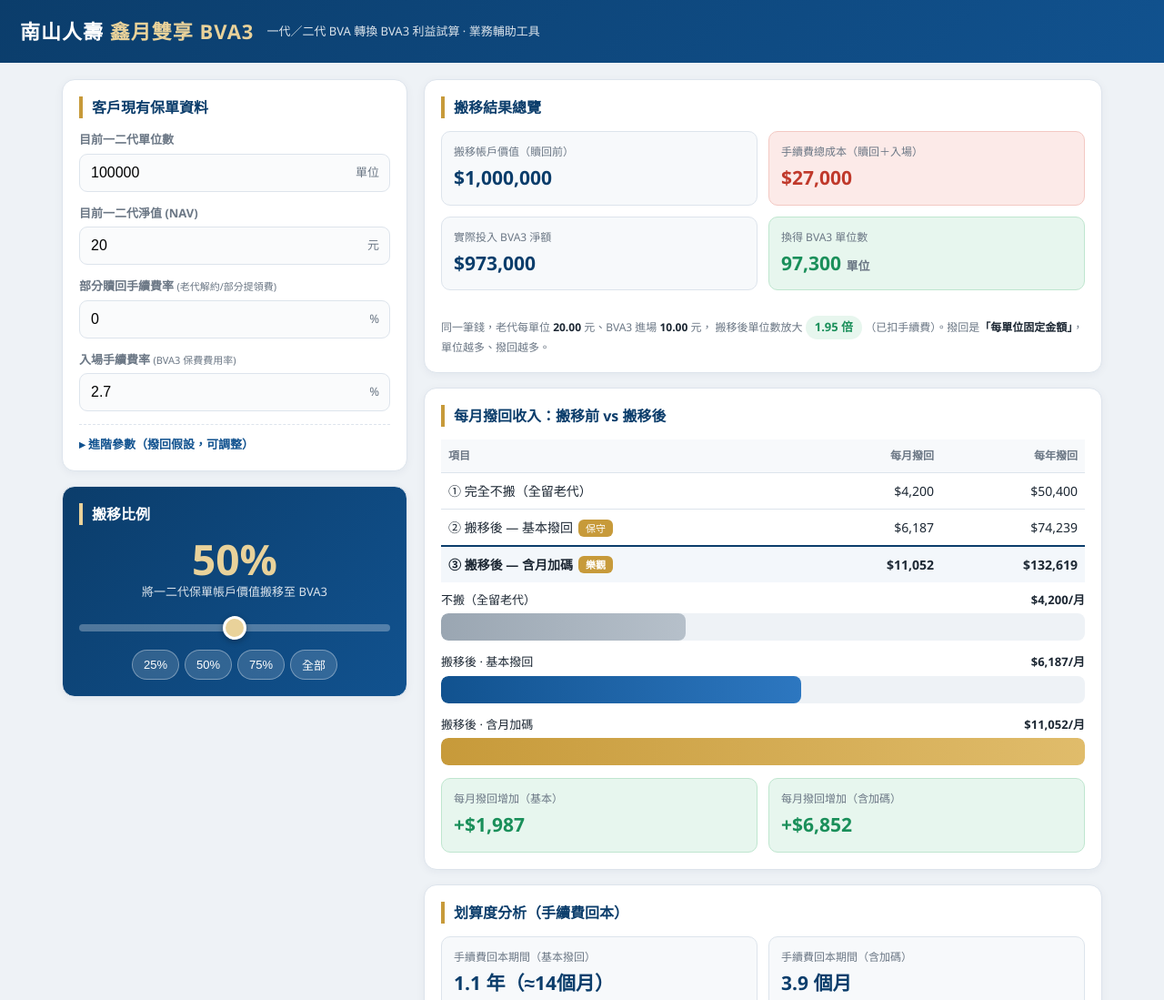
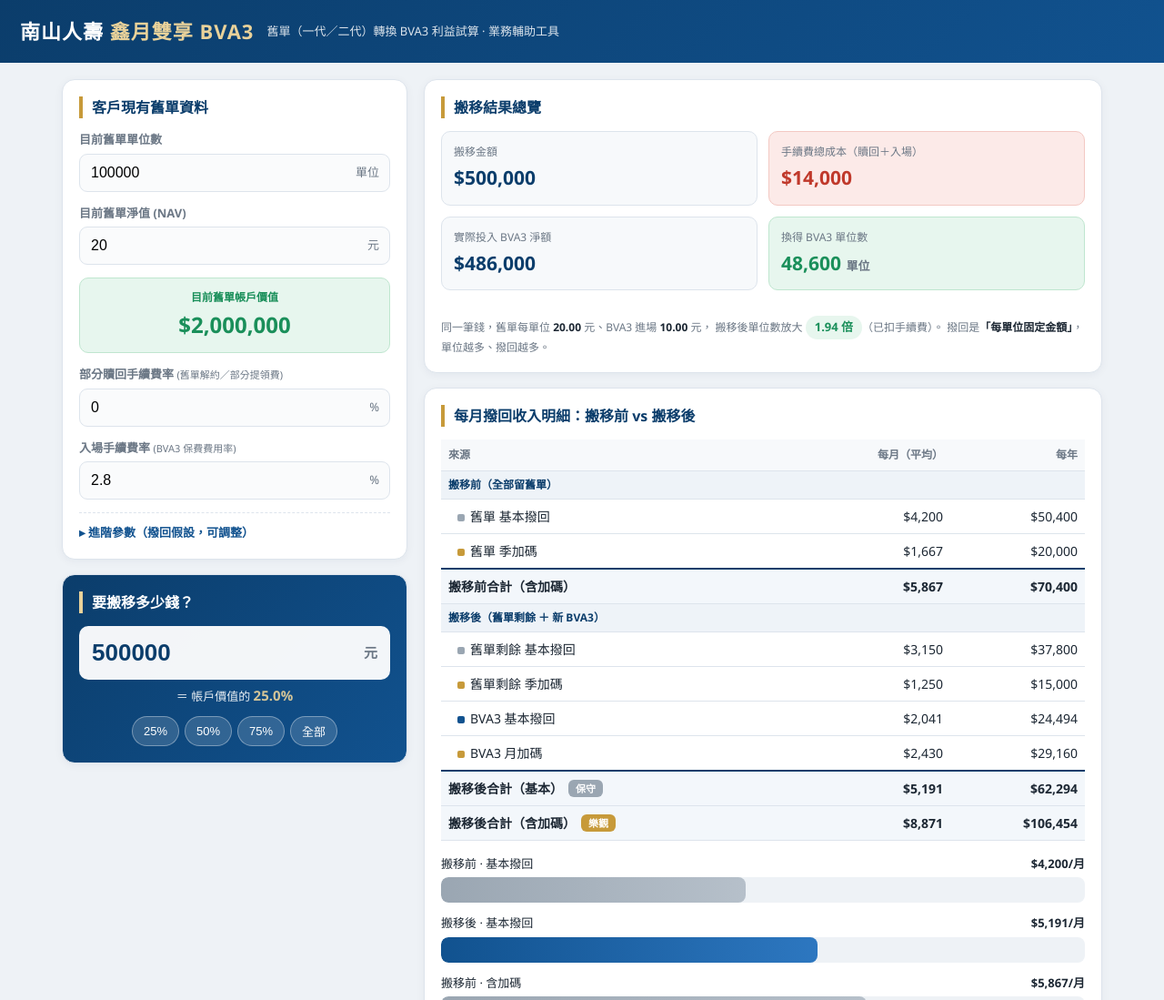
Before and after one commit to berrychen1991/bva, a plain HTML site: page index.html in a window 1280 px wide. Shown: the top 1099 px of the page at 91% size. Drawn offline with Linux system fonts and the light colour scheme.

Commit message:
Add files via upload

```diff
--- a/index.html
+++ b/index.html
@@ -3,13 +3,13 @@
 <head>
 <meta charset="UTF-8">
 <meta name="viewport" content="width=device-width, initial-scale=1.0">
-<title>南山 BVA 一二代 → BVA3 轉換試算</title>
+<title>南山 BVA 舊單 → BVA3 轉換試算</title>
 <style>
   :root{
     --navy:#0b3d6b; --navy2:#11528f; --gold:#c79a3a; --gold-l:#e9d29a;
     --bg:#eef2f6; --card:#ffffff; --ink:#1c2733; --muted:#6b7785;
     --good:#1a8f5a; --good-bg:#e7f6ee; --warn:#c0392b; --warn-bg:#fceae8;
-    --line:#dde4ec; --new:#11528f; --old:#9aa6b2;
+    --line:#dde4ec;
   }
   *{box-sizing:border-box}
   body{margin:0;font-family:"Microsoft JhengHei","PingFang TC","Segoe UI",sans-serif;
@@ -32,10 +32,14 @@
   .inputbox{position:relative}
   .inputbox input{width:100%;padding:11px 40px 11px 12px;font-size:16px;
     border:1px solid var(--line);border-radius:9px;background:#fafbfc;
-    transition:border .15s;-moz-appearance:textfield}
+    transition:border .15s;-moz-appearance:textfield;appearance:textfield}
   .inputbox input:focus{outline:none;border-color:var(--navy2);background:#fff}
   .inputbox .unit{position:absolute;right:12px;top:50%;transform:translateY(-50%);
     font-size:13px;color:var(--muted)}
+  .acctbox{background:var(--good-bg);border:1px solid #bfe6cf;border-radius:10px;
+    padding:12px;margin-bottom:14px;text-align:center}
+  .acctbox .k{font-size:12px;color:var(--good);font-weight:700;margin-bottom:3px}
+  .acctbox .v{font-size:24px;font-weight:800;color:var(--good)}
   details.adv{margin-top:6px;border-top:1px dashed var(--line);padding-top:12px}
   details.adv summary{cursor:pointer;font-size:13px;color:var(--navy2);font-weight:700;
     list-style:none;user-select:none}
@@ -43,14 +47,20 @@
   details.adv summary::before{content:"▸ ";}
   details.adv[open] summary::before{content:"▾ ";}
 
-  /* slider */
+  /* mover */
   .slider-card{background:linear-gradient(135deg,#0b3d6b,#11528f);color:#fff}
   .slider-card h2{color:#fff;border-left-color:var(--gold-l)}
-  .pct-display{font-size:46px;font-weight:800;text-align:center;color:var(--gold-l);
-    line-height:1;margin:6px 0 4px}
-  .pct-sub{text-align:center;font-size:13px;opacity:.85;margin-bottom:16px}
+  .amtbox{position:relative;margin-bottom:6px}
+  .amtbox input{width:100%;padding:14px 50px 14px 14px;font-size:26px;font-weight:800;
+    border:none;border-radius:10px;background:rgba(255,255,255,.95);color:var(--navy);
+    -moz-appearance:textfield;appearance:textfield}
+  .amtbox input:focus{outline:2px solid var(--gold-l)}
+  .amtbox .unit{position:absolute;right:14px;top:50%;transform:translateY(-50%);
+    font-size:15px;color:var(--muted);font-weight:700}
+  .pct-sub{text-align:center;font-size:13px;opacity:.9;margin:6px 0 12px}
+  .pct-sub b{color:var(--gold-l);font-size:15px}
   input[type=range]{width:100%;height:8px;border-radius:8px;-webkit-appearance:none;
-    background:rgba(255,255,255,.28);outline:none;margin:8px 0}
+    background:rgba(255,255,255,.28);outline:none;margin:6px 0}
   input[type=range]::-webkit-slider-thumb{-webkit-appearance:none;width:26px;height:26px;
     border-radius:50%;background:var(--gold-l);border:3px solid #fff;cursor:pointer;
     box-shadow:0 2px 6px rgba(0,0,0,.3)}
@@ -74,82 +84,94 @@
   .stat.cost .v{color:var(--warn)}
 
   table{width:100%;border-collapse:collapse;margin-top:6px;font-size:14px}
-  th,td{padding:9px 8px;text-align:right;border-bottom:1px solid var(--line)}
+  th,td{padding:8px 8px;text-align:right;border-bottom:1px solid var(--line)}
   th:first-child,td:first-child{text-align:left}
   thead th{color:var(--muted);font-size:12px;font-weight:700;background:#f7f9fb}
-  tr.total td{font-weight:800;border-top:2px solid var(--navy);border-bottom:none;background:#f3f7fb}
-  .up{color:var(--good);font-weight:700}
-  .down{color:var(--warn);font-weight:700}
+  tr.sub td{background:#eef3f8;font-weight:800;color:var(--navy);font-size:12px;padding:6px 8px}
+  tr.det td:first-child{padding-left:18px;color:var(--ink)}
+  tr.det td:first-child .tag{display:inline-block;width:8px;height:8px;border-radius:2px;margin-right:6px;vertical-align:middle}
+  .tag.old{background:#9aa6b2}
+  .tag.new{background:#11528f}
+  .tag.bonus{background:var(--gold)}
+  tr.sum td{font-weight:800;border-top:2px solid var(--navy);background:#f3f7fb}
+  tr.sum.opt td{border-top:1px solid var(--line)}
 
-  /* bar compare */
-  .bars{margin-top:10px}
-  .barrow{margin-bottom:14px}
+  /* bars */
+  .bars{margin-top:16px}
+  .barrow{margin-bottom:13px}
   .barrow .lbl{display:flex;justify-content:space-between;font-size:13px;margin-bottom:5px}
   .barrow .lbl b{font-weight:800}
-  .bartrack{background:#eef2f6;border-radius:8px;height:30px;position:relative;overflow:hidden}
-  .barfill{height:100%;border-radius:8px;display:flex;align-items:center;
-    padding-left:10px;color:#fff;font-size:12px;font-weight:700;white-space:nowrap;
-    transition:width .35s ease}
-  .barfill.old{background:linear-gradient(90deg,#9aa6b2,#b6c0ca)}
-  .barfill.base{background:linear-gradient(90deg,#11528f,#2d77c0)}
-  .barfill.bonus{background:linear-gradient(90deg,#c79a3a,#e0bc6b)}
+  .bartrack{background:#eef2f6;border-radius:8px;height:28px;position:relative;overflow:hidden}
+  .barfill{height:100%;border-radius:8px;transition:width .35s ease}
+  .barfill.before{background:linear-gradient(90deg,#9aa6b2,#b6c0ca)}
+  .barfill.after{background:linear-gradient(90deg,#11528f,#2d77c0)}
+  .barfill.afterb{background:linear-gradient(90deg,#c79a3a,#e0bc6b)}
 
-  .note{font-size:12px;color:var(--muted);margin-top:14px;padding-top:12px;
-    border-top:1px dashed var(--line)}
+  .note{font-size:12px;color:var(--muted);margin-top:14px;padding-top:12px;border-top:1px dashed var(--line)}
   .note b{color:var(--ink)}
-  .pill{display:inline-block;background:var(--good-bg);color:var(--good);
-    font-weight:800;padding:3px 10px;border-radius:20px;font-size:13px}
+  .pill{display:inline-block;background:var(--good-bg);color:var(--good);font-weight:800;padding:3px 10px;border-radius:20px;font-size:13px}
   .sectiongap{height:16px}
+  .badge{font-size:11px;background:var(--gold);color:#fff;padding:2px 8px;border-radius:6px;margin-left:6px;vertical-align:middle}
+  .badge.gray{background:#9aa6b2}
   footer{text-align:center;font-size:11px;color:var(--muted);padding:18px;max-width:1180px;margin:0 auto}
-  .badge{font-size:11px;background:var(--gold);color:#fff;padding:2px 8px;border-radius:6px;margin-left:6px;vertical-align:middle}
 </style>
 </head>
 <body>
 <header>
   <div class="logo">南山人壽 <span class="gold">鑫月雙享 BVA3</span></div>
-  <div class="sub">一代／二代 BVA 轉換 BVA3 利益試算 · 業務輔助工具</div>
+  <div class="sub">舊單（一代／二代）轉換 BVA3 利益試算 · 業務輔助工具</div>
 </header>
 
 <div class="wrap">
   <!-- ===== 左：輸入 ===== -->
   <div>
     <div class="card">
-      <h2>客戶現有保單資料</h2>
+      <h2>客戶現有舊單資料</h2>
       <div class="field">
-        <label>目前一二代單位數</label>
+        <label>目前舊單單位數</label>
         <div class="inputbox"><input id="uOld" type="number" value="100000" min="0" step="1"><span class="unit">單位</span></div>
       </div>
       <div class="field">
-        <label>目前一二代淨值 (NAV)</label>
+        <label>目前舊單淨值 (NAV)</label>
         <div class="inputbox"><input id="navOld" type="number" value="20" min="0.01" step="0.01"><span class="unit">元</span></div>
       </div>
+
+      <div class="acctbox">
+        <div class="k">目前舊單帳戶價值</div>
+        <div class="v">$<span id="acctVal">0</span></div>
+      </div>
+
       <div class="field">
-        <label>部分贖回手續費率 <span class="hint">(老代解約/部分提領費)</span></label>
+        <label>部分贖回手續費率 <span class="hint">(舊單解約／部分提領費)</span></label>
         <div class="inputbox"><input id="fRedeem" type="number" value="0" min="0" step="0.1"><span class="unit">%</span></div>
       </div>
       <div class="field">
         <label>入場手續費率 <span class="hint">(BVA3 保費費用率)</span></label>
-        <div class="inputbox"><input id="fEntry" type="number" value="2.7" min="0" step="0.1"><span class="unit">%</span></div>
+        <div class="inputbox"><input id="fEntry" type="number" value="2.8" min="0" step="0.1"><span class="unit">%</span></div>
       </div>
 
       <details class="adv">
         <summary>進階參數（撥回假設，可調整）</summary>
         <div class="sectiongap"></div>
         <div class="field">
-          <label>老代 每單位每月撥回金額</label>
-          <div class="inputbox"><input id="rOld" type="number" value="0.042" min="0" step="0.001"><span class="unit">元</span></div>
+          <label>舊單 每單位 每月基本撥回</label>
+          <div class="inputbox"><input id="rOldBase" type="number" value="0.042" min="0" step="0.001"><span class="unit">元</span></div>
+        </div>
+        <div class="field">
+          <label>舊單 每單位 季加碼 <span class="hint">(每季一次)</span></label>
+          <div class="inputbox"><input id="rOldQ" type="number" value="0.050" min="0" step="0.001"><span class="unit">元</span></div>
         </div>
         <div class="field">
           <label>BVA3 進場淨值</label>
           <div class="inputbox"><input id="navNew" type="number" value="10" min="0.01" step="0.01"><span class="unit">元</span></div>
         </div>
         <div class="field">
-          <label>BVA3 基本撥回 (NAV≥8)</label>
-          <div class="inputbox"><input id="rBase" type="number" value="0.042" min="0" step="0.001"><span class="unit">元/單位</span></div>
+          <label>BVA3 每單位 每月基本撥回 (NAV≥8)</label>
+          <div class="inputbox"><input id="rBase" type="number" value="0.042" min="0" step="0.001"><span class="unit">元</span></div>
         </div>
         <div class="field">
-          <label>BVA3 月加碼撥回 (NAV&gt;10.3)</label>
-          <div class="inputbox"><input id="rBonus" type="number" value="0.050" min="0" step="0.001"><span class="unit">元/單位</span></div>
+          <label>BVA3 每單位 月加碼 (NAV&gt;10.3)</label>
+          <div class="inputbox"><input id="rBonus" type="number" value="0.050" min="0" step="0.001"><span class="unit">元</span></div>
         </div>
       </details>
     </div>
@@ -157,10 +179,12 @@
     <div class="sectiongap"></div>
 
     <div class="card slider-card">
-      <h2>搬移比例</h2>
-      <div class="pct-display"><span id="pctVal">50</span>%</div>
-      <div class="pct-sub">將一二代保單帳戶價值搬移至 BVA3</div>
-      <input id="slider" type="range" min="0" max="100" value="50" step="1">
+      <h2>要搬移多少錢？</h2>
+      <div class="amtbox">
+        <input id="amtInput" type="number" value="500000" min="0" step="1000">
+        <span class="unit">元</span>
+      </div>
+      <div class="pct-sub">＝ 帳戶價值的 <b><span id="pctOfAcct">0</span>%</b></div>
       <div class="quickbtns">
         <button data-p="25">25%</button>
         <button data-p="50">50%</button>
@@ -176,7 +200,7 @@
       <h2>搬移結果總覽</h2>
       <div class="grid2">
         <div class="stat">
-          <div class="k">搬移帳戶價值（贖回前）</div>
+          <div class="k">搬移金額</div>
           <div class="v">$<span id="grossMoved">0</span></div>
         </div>
         <div class="stat cost">
@@ -194,51 +218,52 @@
       </div>
 
       <div class="note" style="border-top:none;padding-top:14px">
-        同一筆錢，老代每單位 <b id="navOldTxt">20</b> 元、BVA3 進場 <b id="navNewTxt">10</b> 元，
-        搬移後單位數放大 <span class="pill"><span id="unitMult">0</span> 倍</span>
-        （已扣手續費）。撥回是<b>「每單位固定金額」</b>，單位越多、撥回越多。
+        同一筆錢，舊單每單位 <b id="navOldTxt">20</b> 元、BVA3 進場 <b id="navNewTxt">10</b> 元，
+        搬移後單位數放大 <span class="pill"><span id="unitMult">0</span> 倍</span>（已扣手續費）。
+        撥回是<b>「每單位固定金額」</b>，單位越多、撥回越多。
       </div>
     </div>
 
     <div class="sectiongap"></div>
 
     <div class="card">
-      <h2>每月撥回收入：搬移前 vs 搬移後</h2>
+      <h2>每月撥回收入明細：搬移前 vs 搬移後</h2>
       <table>
         <thead>
-          <tr><th>項目</th><th>每月撥回</th><th>每年撥回</th></tr>
+          <tr><th>來源</th><th>每月（平均）</th><th>每年</th></tr>
         </thead>
         <tbody>
-          <tr>
-            <td>① 完全不搬（全留老代）</td>
-            <td>$<span id="beforeM">0</span></td>
-            <td>$<span id="beforeY">0</span></td>
-          </tr>
-          <tr>
-            <td>② 搬移後 — 基本撥回<span class="badge">保守</span></td>
-            <td>$<span id="afterBaseM">0</span></td>
-            <td>$<span id="afterBaseY">0</span></td>
-          </tr>
-          <tr class="total">
-            <td>③ 搬移後 — 含月加碼<span class="badge">樂觀</span></td>
-            <td>$<span id="afterBonusM">0</span></td>
-            <td>$<span id="afterBonusY">0</span></td>
-          </tr>
+          <tr class="sub"><td colspan="3">搬移前（全部留舊單）</td></tr>
+          <tr class="det"><td><span class="tag old"></span>舊單 基本撥回</td><td>$<span id="b_oldBaseM">0</span></td><td>$<span id="b_oldBaseY">0</span></td></tr>
+          <tr class="det"><td><span class="tag bonus"></span>舊單 季加碼</td><td>$<span id="b_oldQM">0</span></td><td>$<span id="b_oldQY">0</span></td></tr>
+          <tr class="sum"><td>搬移前合計（含加碼）</td><td>$<span id="beforeBonusM">0</span></td><td>$<span id="beforeBonusY">0</span></td></tr>
+
+          <tr class="sub"><td colspan="3">搬移後（舊單剩餘 ＋ 新 BVA3）</td></tr>
+          <tr class="det"><td><span class="tag old"></span>舊單剩餘 基本撥回</td><td>$<span id="a_oldBaseM">0</span></td><td>$<span id="a_oldBaseY">0</span></td></tr>
+          <tr class="det"><td><span class="tag bonus"></span>舊單剩餘 季加碼</td><td>$<span id="a_oldQM">0</span></td><td>$<span id="a_oldQY">0</span></td></tr>
+          <tr class="det"><td><span class="tag new"></span>BVA3 基本撥回</td><td>$<span id="a_newBaseM">0</span></td><td>$<span id="a_newBaseY">0</span></td></tr>
+          <tr class="det"><td><span class="tag bonus"></span>BVA3 月加碼</td><td>$<span id="a_newBonusM">0</span></td><td>$<span id="a_newBonusY">0</span></td></tr>
+          <tr class="sum"><td>搬移後合計（基本）<span class="badge gray">保守</span></td><td>$<span id="afterBaseM">0</span></td><td>$<span id="afterBaseY">0</span></td></tr>
+          <tr class="sum opt"><td>搬移後合計（含加碼）<span class="badge">樂觀</span></td><td>$<span id="afterBonusM">0</span></td><td>$<span id="afterBonusY">0</span></td></tr>
         </tbody>
       </table>
 
       <div class="bars">
         <div class="barrow">
-          <div class="lbl"><span>不搬（全留老代）</span><b>$<span id="b1">0</span>/月</b></div>
-          <div class="bartrack"><div class="barfill old" id="bar1" style="width:0"></div></div>
+          <div class="lbl"><span>搬移前 · 基本撥回</span><b>$<span id="t1">0</span>/月</b></div>
+          <div class="bartrack"><div class="barfill before" id="bar1" style="width:0"></div></div>
         </div>
         <div class="barrow">
-          <div class="lbl"><span>搬移後 · 基本撥回</span><b>$<span id="b2">0</span>/月</b></div>
-          <div class="bartrack"><div class="barfill base" id="bar2" style="width:0"></div></div>
+          <div class="lbl"><span>搬移後 · 基本撥回</span><b>$<span id="t2">0</span>/月</b></div>
+          <div class="bartrack"><div class="barfill after" id="bar2" style="width:0"></div></div>
         </div>
         <div class="barrow">
-          <div class="lbl"><span>搬移後 · 含月加碼</span><b>$<span id="b3">0</span>/月</b></div>
-          <div class="bartrack"><div class="barfill bonus" id="bar3" style="width:0"></div></div>
+          <div class="lbl"><span>搬移前 · 含加碼</span><b>$<span id="t3">0</span>/月</b></div>
+          <div class="bartrack"><div class="barfill before" id="bar3" style="width:0"></div></div>
+        </div>
+        <div class="barrow">
+          <div class="lbl"><span>搬移後 · 含加碼</span><b>$<span id="t4">0</span>/月</b></div>
+          <div class="bartrack"><div class="barfill afterb" id="bar4" style="width:0"></div></div>
         </div>
       </div>
 
@@ -257,25 +282,12 @@
     <div class="sectiongap"></div>
 
     <div class="card">
-      <h2>划算度分析（手續費回本）</h2>
-      <div class="grid2">
-        <div class="stat">
-          <div class="k">手續費回本期間（基本撥回）</div>
-          <div class="v"><span id="payBase">—</span></div>
-        </div>
-        <div class="stat">
-          <div class="k">手續費回本期間（含加碼）</div>
-          <div class="v"><span id="payBonus">—</span></div>
-        </div>
+      <div class="note" style="border-top:none;margin-top:0;padding-top:0">
+        舊單為<b>季加碼</b>（每季一次），BVA3 為<b>月加碼</b>（每月一次），加碼頻率較高。
       </div>
-      <div class="note">
-        <b>關鍵觀念：</b>回本速度與搬移比例<b>無關</b>（手續費成本與撥回增加都隨比例等比放大）。
-        搬越多 → 每月撥回絕對金額越多，但承擔的手續費成本與市場風險也越多。
-        建議依客戶<b>資金規劃與風險承受度</b>決定比例，並保留部分於老代分散。
-      </div>
-      <div class="note" style="border-top:none;padding-top:4px">
+      <div class="note" style="border-top:none;padding-top:6px">
         ※ 本試算為輔助溝通用途，撥回金額<b>不保證</b>，撥回來源可能為本金；
-        NAV&lt;8 不撥回、NAV≤10.3 無加碼。實際給付以保單條款與公司公告為準。
+        BVA3 NAV&lt;8 不撥回、NAV≤10.3 無月加碼。季加碼以平均月化呈現。實際給付以保單條款與公司公告為準。
       </div>
     </div>
   </div>
@@ -287,45 +299,38 @@
 
 <script>
 const $ = id => document.getElementById(id);
-const ids = ['uOld','navOld','fRedeem','fEntry','rOld','navNew','rBase','rBonus'];
 const num = id => parseFloat($(id).value) || 0;
-const fmt = (n,d=0) => n.toLocaleString('zh-Hant',{minimumFractionDigits:d,maximumFractionDigits:d});
+const fmt = (n,d=0) => (isFinite(n)?n:0).toLocaleString('zh-Hant',{minimumFractionDigits:d,maximumFractionDigits:d});
 
-function payback(cost, perMonth){
-  if(perMonth<=0) return '—';
-  const m = cost/perMonth;
-  if(m<=0) return '即時';
-  if(m<12) return fmt(m,1)+' 個月';
-  return fmt(m/12,1)+' 年（≈'+fmt(m,0)+'個月）';
+function acctValue(){ return num('uOld')*num('navOld'); }
+
+function capAmount(){
+  const av = acctValue();
+  // 金額不可超過帳戶價值
+  if(num('amtInput') > av){ $('amtInput').value = Math.round(av); }
 }
 
 function calc(){
   const uOld=num('uOld'), navOld=num('navOld');
   const fR=num('fRedeem')/100, fE=num('fEntry')/100;
-  const rOld=num('rOld'), navNew=num('navNew')||10;
-  const rBase=num('rBase'), rBonus=num('rBonus');
-  const p=num('slider')/100;
+  const rOldBase=num('rOldBase'), rOldQ=num('rOldQ');
+  const navNew=num('navNew')||10, rBase=num('rBase'), rBonus=num('rBonus');
+  const av=acctValue();
+  let amt=num('amtInput'); if(amt>av){amt=av;}
 
-  // 搬移金額流程
-  const grossMoved = p*uOld*navOld;                 // 贖回前帳戶價值
+  $('acctVal').textContent=fmt(av);
+  $('pctOfAcct').textContent = av>0 ? fmt(amt/av*100,1) : '0';
+
+  // 搬移流程
+  const grossMoved = amt;
+  const movedOldUnits = navOld>0 ? grossMoved/navOld : 0;
   const afterRedeem = grossMoved*(1-fR);
-  const netInvest = afterRedeem*(1-fE);             // 投入 BVA3 淨額
-  const feeCost = grossMoved - netInvest;           // 手續費總成本
-  const newUnits = navNew>0 ? netInvest/navNew : 0; // 換得 BVA3 單位數
-
-  const movedOldUnits = p*uOld;
+  const netInvest = afterRedeem*(1-fE);
+  const feeCost = grossMoved - netInvest;
+  const newUnits = navNew>0 ? netInvest/navNew : 0;
+  const remainOldUnits = uOld - movedOldUnits;
   const unitMult = movedOldUnits>0 ? newUnits/movedOldUnits : 0;
 
-  // 撥回（每月）
-  const remainOldUnits = (1-p)*uOld;
-  const before = uOld*rOld;                                   // 全留老代
-  const afterBase  = remainOldUnits*rOld + newUnits*rBase;    // 搬後 基本
-  const afterBonus = remainOldUnits*rOld + newUnits*(rBase+rBonus); // 搬後 含加碼
-
-  const incBase = afterBase - before;
-  const incBonus = afterBonus - before;
-
-  // 輸出
   $('grossMoved').textContent=fmt(grossMoved);
   $('feeCost').textContent=fmt(feeCost);
   $('netInvest').textContent=fmt(netInvest);
@@ -334,33 +339,58 @@
   $('navOldTxt').textContent=fmt(navOld,2);
   $('navNewTxt').textContent=fmt(navNew,2);
 
-  $('beforeM').textContent=fmt(before); $('beforeY').textContent=fmt(before*12);
-  $('afterBaseM').textContent=fmt(afterBase); $('afterBaseY').textContent=fmt(afterBase*12);
-  $('afterBonusM').textContent=fmt(afterBonus); $('afterBonusY').textContent=fmt(afterBonus*12);
+  // 每月平均撥回（季加碼月化 = /3）
+  const qM = r => r/3;
+  // 搬移前
+  const b_oldBaseM = uOld*rOldBase;
+  const b_oldQM    = uOld*qM(rOldQ);
+  const beforeBaseM  = b_oldBaseM;
+  const beforeBonusM = b_oldBaseM + b_oldQM;
+  // 搬移後
+  const a_oldBaseM = remainOldUnits*rOldBase;
+  const a_oldQM    = remainOldUnits*qM(rOldQ);
+  const a_newBaseM = newUnits*rBase;
+  const a_newBonusM= newUnits*rBonus;
+  const afterBaseM  = a_oldBaseM + a_newBaseM;
+  const afterBonusM = a_oldBaseM + a_oldQM + a_newBaseM + a_newBonusM;
 
-  $('incBaseM').textContent=fmt(incBase);
-  $('incBonusM').textContent=fmt(incBonus);
+  const setMY=(idM,idY,v)=>{ $(idM).textContent=fmt(v); $(idY).textContent=fmt(v*12); };
+  setMY('b_oldBaseM','b_oldBaseY',b_oldBaseM);
+  setMY('b_oldQM','b_oldQY',b_oldQM);
+  setMY('beforeBonusM','beforeBonusY',beforeBonusM);
+  setMY('a_oldBaseM','a_oldBaseY',a_oldBaseM);
+  setMY('a_oldQM','a_oldQY',a_oldQM);
+  setMY('a_newBaseM','a_newBaseY',a_newBaseM);
+  setMY('a_newBonusM','a_newBonusY',a_newBonusM);
+  setMY('afterBaseM','afterBaseY',afterBaseM);
+  setMY('afterBonusM','afterBonusY',afterBonusM);
 
-  $('payBase').textContent=payback(feeCost,incBase);
-  $('payBonus').textContent=payback(feeCost,incBonus);
+  const incBaseM = afterBaseM - beforeBaseM;
+  const incBonusM = afterBonusM - beforeBonusM;
+  $('incBaseM').textContent=fmt(incBaseM);
+  $('incBonusM').textContent=fmt(incBonusM);
 
-  // bars
-  $('b1').textContent=fmt(before);
-  $('b2').textContent=fmt(afterBase);
-  $('b3').textContent=fmt(afterBonus);
-  const mx=Math.max(before,afterBase,afterBonus,1);
-  $('bar1').style.width=(before/mx*100)+'%';
-  $('bar2').style.width=(afterBase/mx*100)+'%';
-  $('bar3').style.width=(afterBonus/mx*100)+'%';
+  // bars（基本前/基本後/含加碼前/含加碼後）
+  $('t1').textContent=fmt(beforeBaseM);
+  $('t2').textContent=fmt(afterBaseM);
+  $('t3').textContent=fmt(beforeBonusM);
+  $('t4').textContent=fmt(afterBonusM);
+  const mx=Math.max(beforeBaseM,afterBaseM,beforeBonusM,afterBonusM,1);
+  $('bar1').style.width=(beforeBaseM/mx*100)+'%';
+  $('bar2').style.width=(afterBaseM/mx*100)+'%';
+  $('bar3').style.width=(beforeBonusM/mx*100)+'%';
+  $('bar4').style.width=(afterBonusM/mx*100)+'%';
 }
 
-// events
-$('slider').addEventListener('input',()=>{ $('pctVal').textContent=$('slider').value; calc(); });
-ids.forEach(id=>$(id).addEventListener('input',calc));
+// 事件
+['uOld','navOld'].forEach(id=>$(id).addEventListener('input',()=>{ capAmount(); calc(); }));
+['fRedeem','fEntry','rOldBase','rOldQ','navNew','rBase','rBonus'].forEach(id=>$(id).addEventListener('input',calc));
+$('amtInput').addEventListener('input',()=>{ capAmount(); calc(); });
 document.querySelectorAll('.quickbtns button').forEach(b=>{
-  b.addEventListener('click',()=>{ $('slider').value=b.dataset.p; $('pctVal').textContent=b.dataset.p; calc(); });
+  b.addEventListener('click',()=>{ const v=Math.round(acctValue()*b.dataset.p/100); $('amtInput').value=v; calc(); });
 });
 
+capAmount();
 calc();
 </script>
 </body>
```
